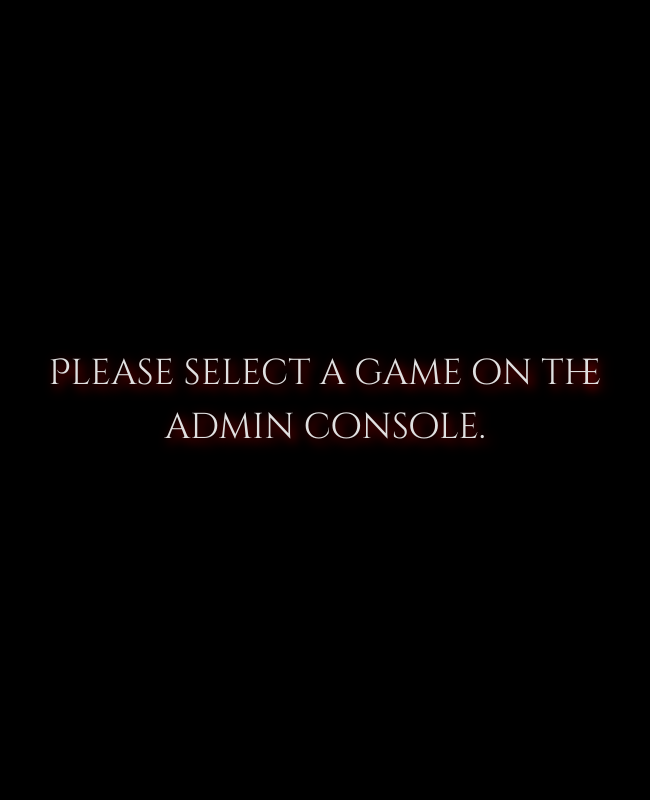
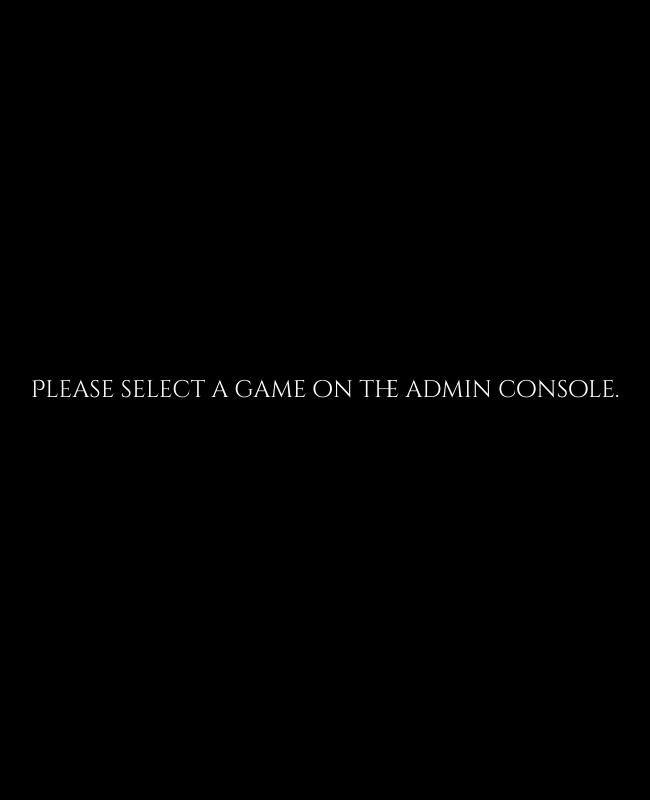
Before and after one commit to WardVandale/DDDM, a Flask app: page / in a window 1280 px wide. Shown: the whole page, without its empty margins (315-965 px from the left). Run offline with Flask 3, Linux system fonts and the light colour scheme.

Commit message:
Fix Older browser fails

```diff
--- a/templates/index.html
+++ b/templates/index.html
@@ -15,80 +15,48 @@
 
         body {
             background-color: black;
+            color: white;
+            font-family: 'Cinzel Decorative', sans-serif;
+            margin: 0;
             display: flex;
             justify-content: center;
             align-items: center;
-            height: 100vh;
-            margin: 0;
-            color: white;
+            height: 100vh; /* Full viewport height */
+        }
+
+        .center-content {
             text-align: center;
         }
 
-        .center-content {
-            width: 60%;
-            max-width: 600px;
+        #textMessage {
+            font-size: 24px;
+            margin-bottom: 20px;
         }
 
-        #textMessage {
-            font-family: 'Cinzel Decorative', cursive;
-            font-size: 36px;
-            line-height: 1.5;
-            padding: 20px;
-            color: #e0e0e0;
-            text-shadow: 2px 2px 4px rgba(255, 0, 0, 0.7);
-            animation: pulseGlow 2s infinite alternate;
-        }
-
-        #imageMessage img {
+        #currentImage {
+            max-width: 100%;
             height: auto;
-        }
-
-        .is_hidden {
             display: none;
-        }
-
-        @keyframes pulseGlow {
-            0% {
-                text-shadow: 2px 2px 8px rgba(255, 0, 0, 0.9);
-            }
-            100% {
-                text-shadow: 4px 4px 12px rgba(255, 0, 0, 0.7);
-            }
+            margin: 0 auto; /* Center the image horizontally */
         }
     </style>
-    <script src="https://code.jquery.com/jquery-3.6.0.min.js"></script>
+
+    <!-- Include jQuery with a local fallback -->
+    <script src="https://code.jquery.com/jquery-1.12.4.min.js"></script>
+    <script>
+        if (typeof jQuery === "undefined") {
+            document.write('<script src="/static/js/jquery-1.12.4.min.js"><\/script>');
+        }
+    </script>
 </head>
 <body>
     <div class="center-content">
-        <div id="textMessage"></div>
-        <div id="imageMessage">
-            <!-- Image container without a default image -->
-            <img id="currentImage" class="is_hidden" alt="Game Image">
-        </div>
+        <div id="textMessage">Loading...</div>
+        <img id="currentImage" alt="Game Image">
     </div>
 
-    <script type="text/javascript">
-        var currentImageUrl = null; // Start with no image URL
-
-        function fetchImageSizes() {
-            $.ajax({
-                url: "/api/get_image_sizes",
-                method: "GET",
-                success: function(data) {
-                    if (data.result) {
-                        var sizes = data.sizes;
-
-                        // Apply saved size if available for the current image
-                        if (sizes[currentImageUrl]) {
-                            var savedSize = sizes[currentImageUrl];
-                            $('#currentImage').css('width', savedSize + '%');
-                        }
-                    }
-                }
-            });
-        }
-
-        fetchImageSizes();
+    <script>
+        var currentImageUrl = null;
 
         function fetchUpdates() {
             $.ajax({
@@ -96,47 +64,45 @@
                 method: "GET",
                 success: function(data) {
                     var textDiv = $('#textMessage');
-                    var imageDiv = $('#imageMessage');
                     var imageElement = $('#currentImage');
 
-                    textDiv.html(''); // Clear text container
-
                     if (data.result && data.messages.length > 0) {
-                        let hasTextMessage = false;
+                        var hasTextMessage = false;
 
                         data.messages.forEach(function(message) {
                             if (message.type === 'text') {
-                                textDiv.html('<p>' + message.content + '</p>');
+                                textDiv.text(message.content);
                                 hasTextMessage = true;
                             } else if (message.type === 'image') {
                                 if (currentImageUrl !== message.content) {
                                     currentImageUrl = message.content;
-                                    imageElement.attr('src', message.content).removeClass('is_hidden');
+                                    imageElement.attr('src', message.content).show();
                                 }
-
-                                var imageSize = message.size || 100; // Default to 100% if size not specified
+                                var imageSize = message.size || 100; // Default to 100% if not specified
                                 imageElement.css('width', imageSize + '%');
                             }
                         });
 
                         if (hasTextMessage) {
-                            imageDiv.hide();
                             textDiv.show();
+                            imageElement.hide();
                         } else {
-                            imageDiv.show();
                             textDiv.hide();
+                            imageElement.show();
                         }
                     } else {
-                        // Display a prompt when no messages are available
-                        textDiv.html('<p>Please select a game on the admin console.</p>');
+                        textDiv.text("Please select a game on the admin console.");
                         textDiv.show();
-                        imageDiv.hide();
+                        imageElement.hide();
                     }
+                },
+                error: function() {
+                    $('#textMessage').text("Failed to fetch updates.");
                 }
             });
         }
 
-        setInterval(fetchUpdates, 1000);
+        setInterval(fetchUpdates, 1000); // Update every 2 seconds
     </script>
 </body>
 </html>
```
Also changed, not shown: 1 other file.
